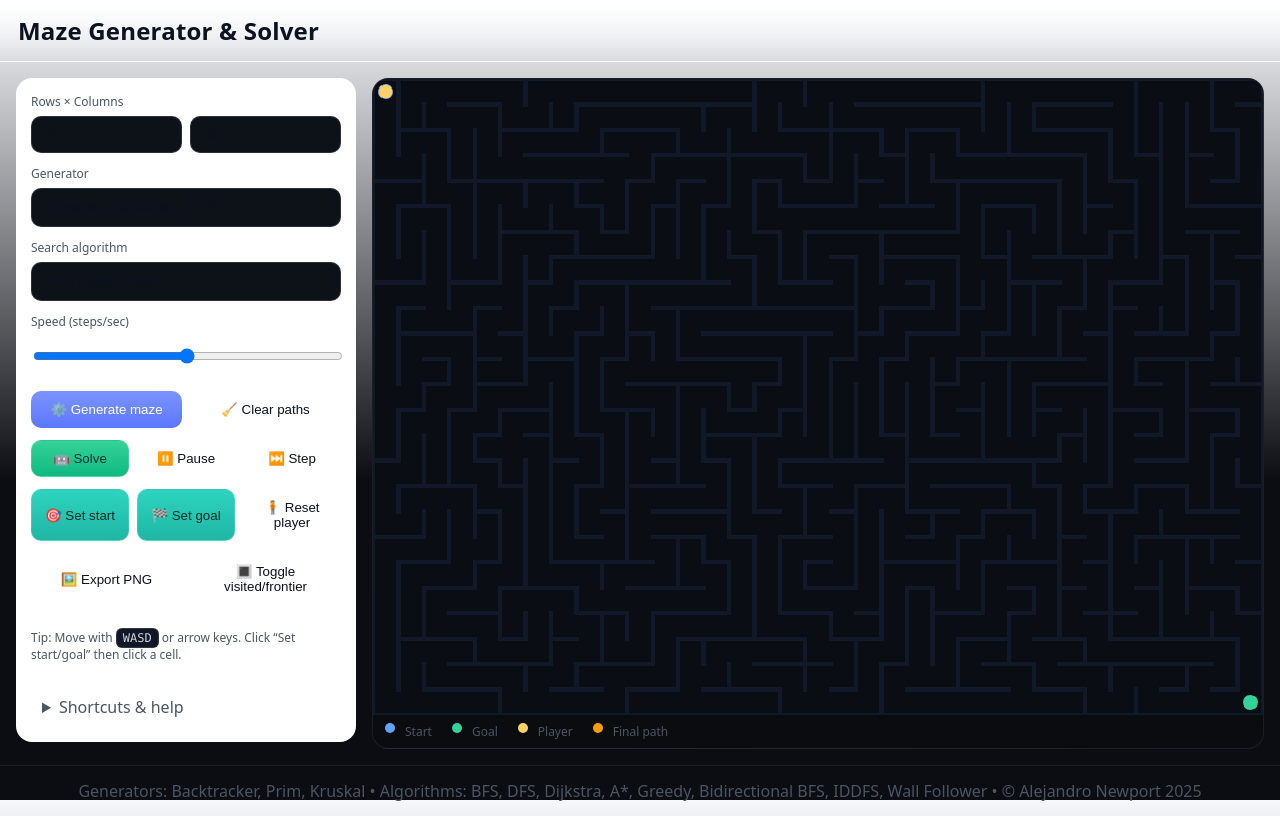
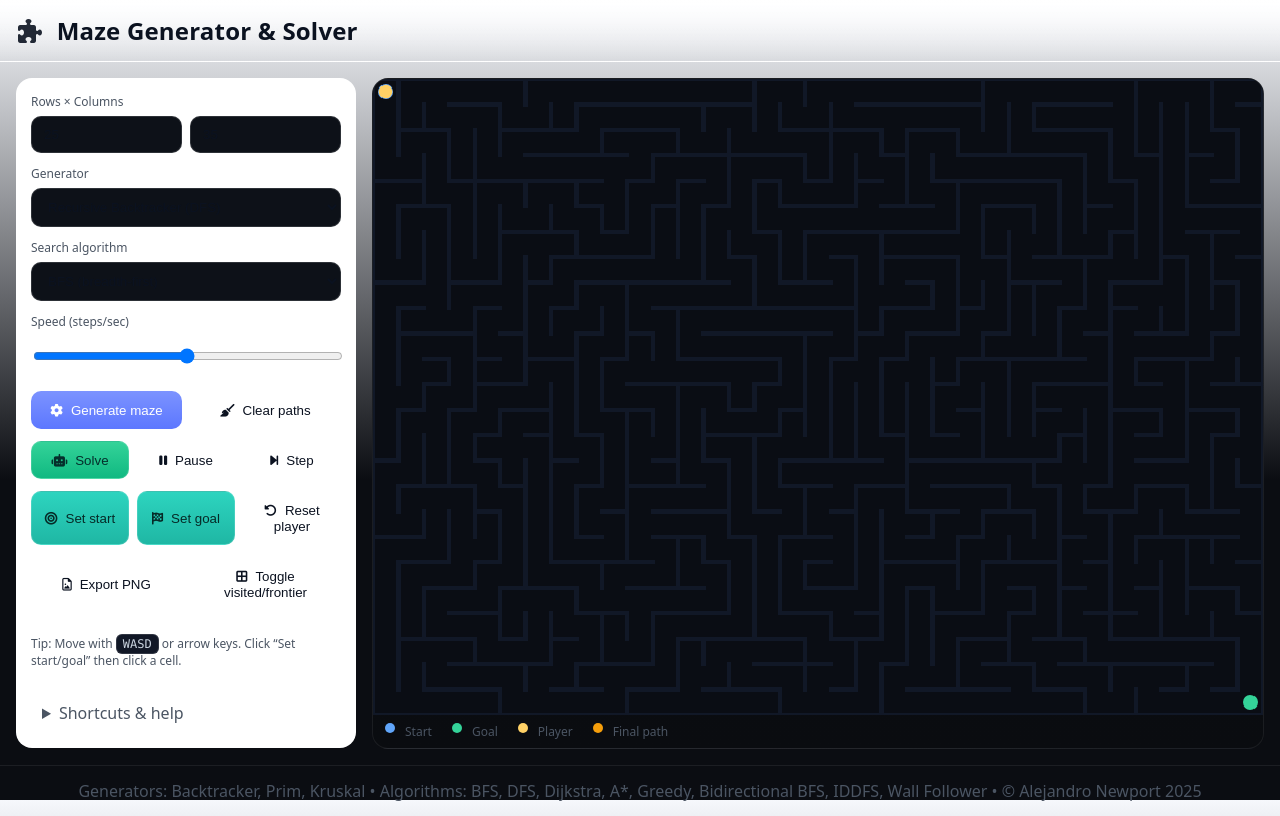
Before and after one commit to Ale-Newport/Labyrinth, a plain HTML site: page index.html in a window 1280 px wide. Drawn offline with Linux system fonts and the light colour scheme.

Commit message:
imporve stiles and simbols

```diff
--- a/index.html
+++ b/index.html
@@ -6,10 +6,11 @@
   <title>Maze Generator & Solver</title>
   <meta name="description" content="Generate mazes and solve them manually or with BFS, DFS, Dijkstra, A*, Greedy, Bidirectional BFS, IDDFS, and Wall Follower." />
   <link rel="stylesheet" href="styles.css" />
+  <link rel="stylesheet" href="https://cdnjs.cloudflare.com/ajax/libs/font-awesome/6.5.2/css/all.min.css" referrerpolicy="no-referrer" />
 </head>
 <body>
   <header>
-    <h1>Maze Generator & Solver</h1>
+    <h1><i class="fa-solid fa-puzzle-piece"></i> Maze Generator & Solver</h1>
   </header>
 
   <main>
@@ -51,25 +52,25 @@
       </div>
 
       <div class="toolbar">
-        <button id="btnGen" class="button primary">⚙️ Generate maze</button>
-        <button id="btnClear" class="button ghost">🧹 Clear paths</button>
+        <button id="btnGen" class="button primary"><i class="fa-solid fa-gear"></i><span>Generate maze</span></button>
+        <button id="btnClear" class="button ghost"><i class="fa-solid fa-broom"></i><span>Clear paths</span></button>
       </div>
 
       <div class="toolbar-3">
-        <button id="btnSolve" class="button ok">🤖 Solve</button>
-        <button id="btnPause" class="button ghost">⏸️ Pause</button>
-        <button id="btnStep" class="button ghost">⏭️ Step</button>
+        <button id="btnSolve" class="button ok"><i class="fa-solid fa-robot"></i><span>Solve</span></button>
+        <button id="btnPause" class="button ghost"><i class="fa-solid fa-pause"></i><span>Pause</span></button>
+        <button id="btnStep" class="button ghost"><i class="fa-solid fa-forward-step"></i><span>Step</span></button>
       </div>
 
       <div class="toolbar-3">
-        <button id="btnPickStart" class="button accent-2">🎯 Set start</button>
-        <button id="btnPickGoal" class="button accent-2">🏁 Set goal</button>
-        <button id="btnResetPlayer" class="button ghost">🧍 Reset player</button>
+        <button id="btnPickStart" class="button accent-2"><i class="fa-solid fa-bullseye"></i><span>Set start</span></button>
+        <button id="btnPickGoal" class="button accent-2"><i class="fa-solid fa-flag-checkered"></i><span>Set goal</span></button>
+        <button id="btnResetPlayer" class="button ghost"><i class="fa-solid fa-rotate-left"></i><span>Reset player</span></button>
       </div>
 
       <div class="toolbar">
-        <button id="btnExport" class="button ghost">🖼️ Export PNG</button>
-        <button id="btnWireframe" class="button ghost">🔳 Toggle visited/frontier</button>
+        <button id="btnExport" class="button ghost"><i class="fa-regular fa-file-image"></i><span>Export PNG</span></button>
+        <button id="btnWireframe" class="button ghost"><i class="fa-solid fa-border-all"></i><span>Toggle visited/frontier</span></button>
       </div>
 
       <p class="hint">
--- a/styles.css
+++ b/styles.css
@@ -68,6 +68,10 @@ input[type="range"]{ height:36px }
 .accent-2{ background:linear-gradient(180deg, var(--accent-2), #1fb7a4); color:#062a27 }
 .hint{ font-size:12px; color:var(--muted) }
 
+header h1 i { margin-right: 8px; opacity: .9; }
+.button i { margin-right: 8px; font-size: 0.95em; vertical-align: -1px; pointer-events: none;}
+.button span { vertical-align: middle; }
+
 .toolbar{ display:grid; grid-template-columns: 1fr 1fr; gap:8px }
 .toolbar-3{ display:grid; grid-template-columns: 1fr 1fr 1fr; gap:8px }
 
```
